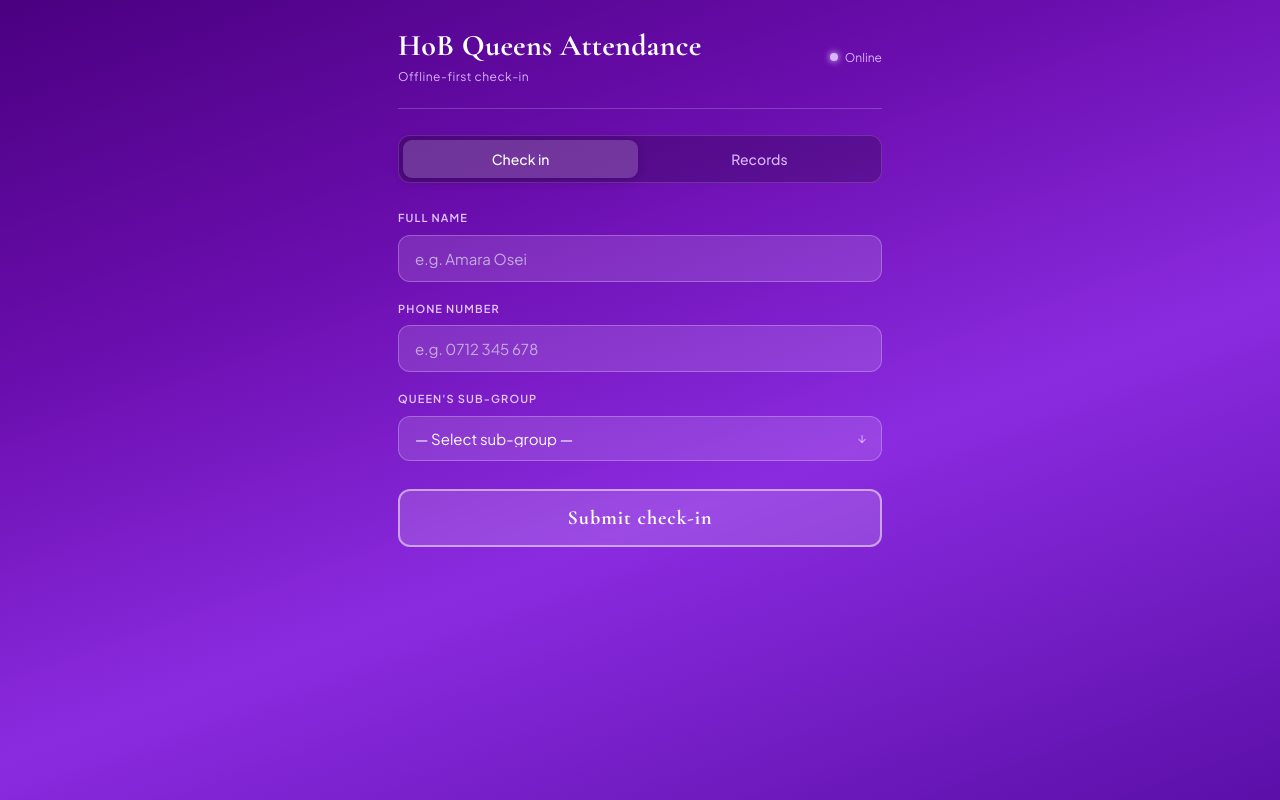
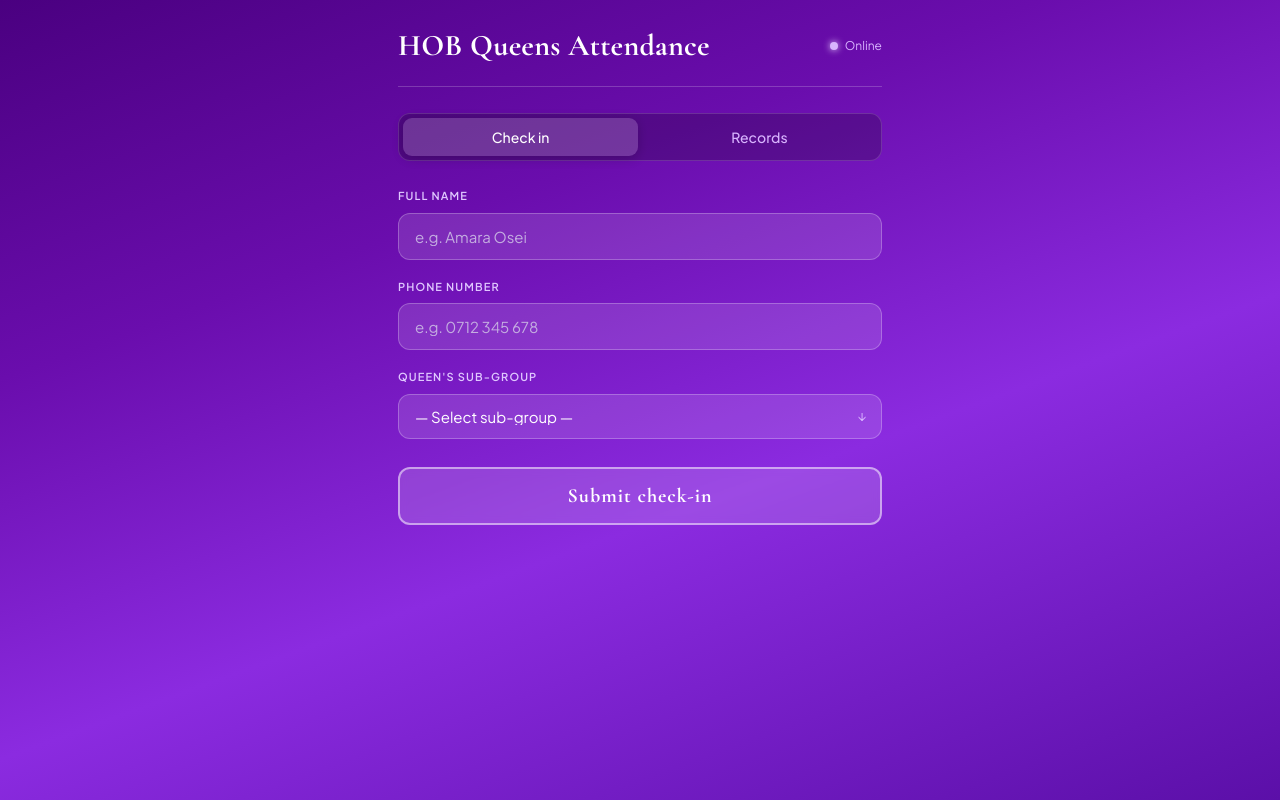
Before and after one commit to Twiry22/Queens-Attendance, a plain HTML site: page public/index.html in a window 1280 px wide. Drawn offline with nearby package versions, Linux system fonts and the light colour scheme.

Commit message:
small small

```diff
--- a/public/index.html
+++ b/public/index.html
@@ -4,7 +4,7 @@
   <meta charset="UTF-8" />
   <meta name="viewport" content="width=device-width, initial-scale=1.0" />
   <meta name="theme-color" content="#0f0f0f" />
-  <meta name="description" content="Offline-first event attendance for Queen's sub-groups" />
+  <meta name="description" content="Attendance List; HoB Queens" />
   <title> HOB Queens Attendance</title>
   <link rel="manifest" href="/manifest.json" />
   <link rel="stylesheet" href="/css/style.css" />
@@ -14,8 +14,7 @@
 
     <header class="header">
       <div class="header-left">
-        <h1> HoB Queens Attendance</h1>
-        <p>Offline-first check-in</p>
+        <h1> HOB Queens Attendance</h1>
       </div>
       <div class="status-row">
         <span class="dot dot--offline" id="online-dot"></span>
```
